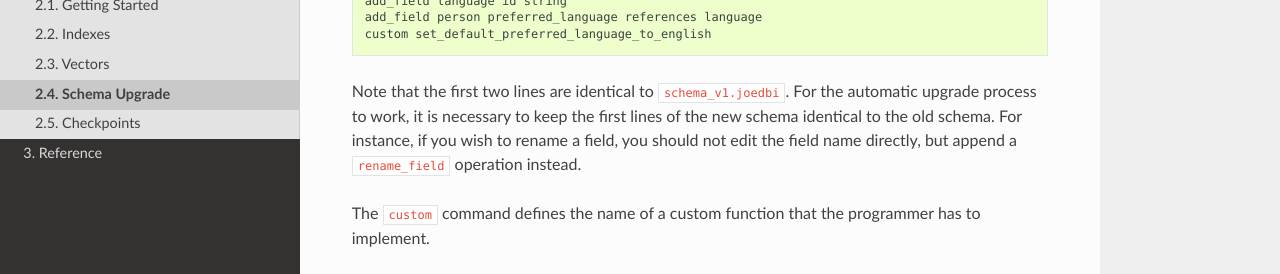
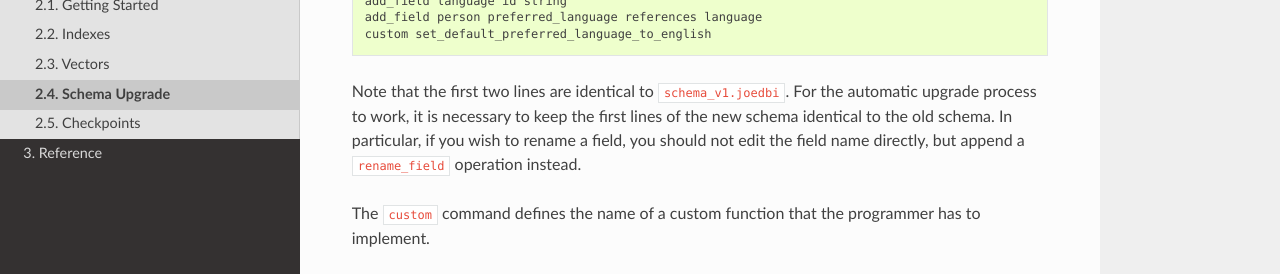
Before and after one commit to Remi-Coulom/joedb, a Sphinx documentation site: the page built from doc/source/schema_upgrade.rst, in a window 1280 px wide and 900 px high, scrolled down 757 px. Shown: the part 176-450 px from the top of the window. Built offline with Sphinx 7.4.7 and the Read the Docs theme 2.0.0, drawn with Linux system fonts in a browser that asks for light colours; formulas are drawn with MathJax 3.

Commit message:
doc: "For instance" -> "In particular".

```diff
--- a/doc/source/schema_upgrade.rst
+++ b/doc/source/schema_upgrade.rst
@@ -30,7 +30,7 @@ Then, in the next version, we wish to add a language table, and indicate a prefe
   add_field person preferred_language references language
   custom set_default_preferred_language_to_english
 
-Note that the first two lines are identical to ``schema_v1.joedbi``. For the automatic upgrade process to work, it is necessary to keep the first lines of the new schema identical to the old schema. For instance, if you wish to rename a field, you should not edit the field name directly, but append a ``rename_field`` operation instead.
+Note that the first two lines are identical to ``schema_v1.joedbi``. For the automatic upgrade process to work, it is necessary to keep the first lines of the new schema identical to the old schema. In particular, if you wish to rename a field, you should not edit the field name directly, but append a ``rename_field`` operation instead.
 
 The ``custom`` command defines the name of a custom function that the programmer has to implement.
 
```
